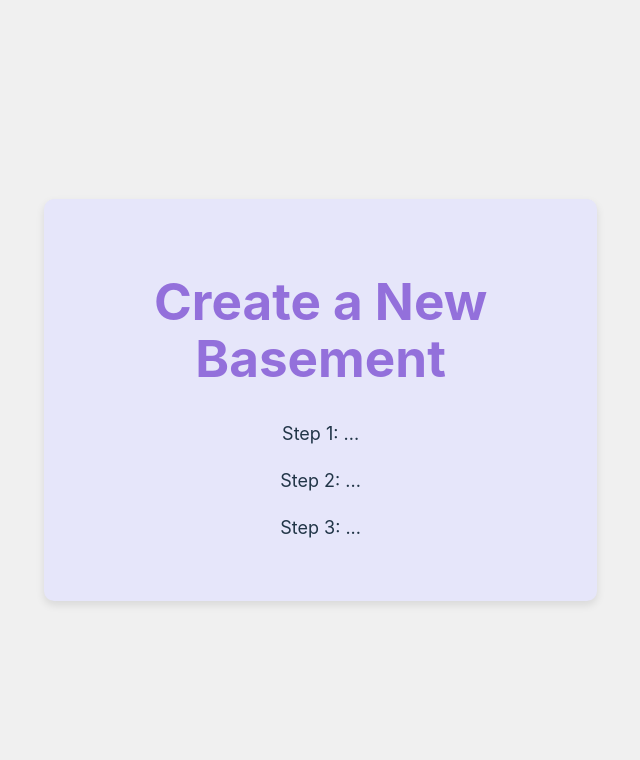
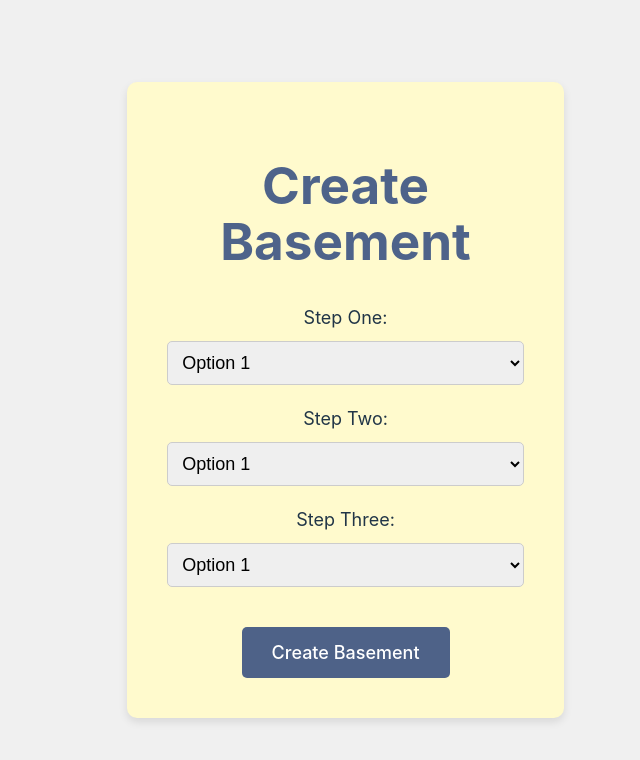
Before and after one commit to stump297/Basement-Bank-, a React (Vite) app in the folder client/: page /create in a window 1280 px wide. Shown: the top 760 px of the page, without its empty margins (258-898 px from the left). Built offline with nearby package versions, Linux system fonts and the light colour scheme.

Commit message:
updating react components and css,  adding ability to dynamicly display the basments as an ordered list

```diff
--- a/client/src/app/pages/Basement.jsx
+++ b/client/src/app/pages/Basement.jsx
@@ -1,17 +1,48 @@
-import React, { useState } from 'react';
+import React, { useState, useEffect } from 'react';
+import { useParams } from 'react-router-dom';
 import './css/Basement.css';
 
-function Basement1() {
-  const [value, setValue] = useState(10000000);
+
+
+
+function Basement() {
+  const { id } = useParams();
+  const [basement, setBasement] = useState(null);
+  const [loading, setLoading] = useState(true);
+  const [error, setError] = useState(null);
+
+  useEffect(() => {
+    // Fetch basement data based on the ID
+    const fetchBasement = async () => {
+      try {
+        const response = await fetch(`/api/basement/${id}`); //just here until the actual route is figured out
+        const data = await response.json();
+        setBasement(data);
+        setLoading(false);
+      } catch (err) {
+        setError(err.message);
+        setLoading(false);
+      }
+    };
+
+    fetchBasement();
+  }, [id]);
+
+  if (loading) return <p>Loading...</p>;
+  if (error) return <p>Error: {error}</p>;
 
   return (
-    <div className="basement1">
-      <h1>Basement 1</h1>
-      <div>Current Value: ${value.toLocaleString()}</div>
-      <button onClick={() => setValue(value + 5)}>Increase by $5</button>
-      <button onClick={() => setValue(value - 5)}>Decrease by $5</button>
+    <div className="basement-container">
+      <h2>{basement.name}</h2>
+      <p>Current Value: ${basement.value.toLocaleString()}</p>
+      <button onClick={() => setBasement({ ...basement, value: basement.value + 5 })}>
+        Increase by $5
+      </button>
+      <button onClick={() => setBasement({ ...basement, value: basement.value - 5 })}>
+        Decrease by $5
+      </button>
     </div>
   );
 }
 
-export default Basement1;
+export default Basement;
--- a/client/src/app/pages/CreateBasement.jsx
+++ b/client/src/app/pages/CreateBasement.jsx
@@ -1,15 +1,37 @@
 import React from "react";
 import './css/CreateBasement.css';
 
-function CreateBasement() {
+const CreateBasement = () => {
   return (
     <div className="create-basement">
-      <h1>Create a New Basement</h1>
-      <div>Step 1: ...</div>
-      <div>Step 2: ...</div>
-      <div>Step 3: ...</div>
+      <h1>Create Basement</h1>
+      <div>
+        <label htmlFor="step-one">Step One:</label>
+        <select id="step-one">
+          <option value="option1">Option 1</option>
+          <option value="option2">Option 2</option>
+          <option value="option3">Option 3</option>
+        </select>
+      </div>
+      <div>
+        <label htmlFor="step-two">Step Two:</label>
+        <select id="step-two">
+          <option value="option1">Option 1</option>
+          <option value="option2">Option 2</option>
+          <option value="option3">Option 3</option>
+        </select>
+      </div>
+      <div>
+        <label htmlFor="step-three">Step Three:</label>
+        <select id="step-three">
+          <option value="option1">Option 1</option>
+          <option value="option2">Option 2</option>
+          <option value="option3">Option 3</option>
+        </select>
+      </div>
+      <button className="create-button">Create Basement</button>
     </div>
   );
-}
+};
 
 export default CreateBasement;
--- a/client/src/app/pages/MyBasements.jsx
+++ b/client/src/app/pages/MyBasements.jsx
@@ -1,31 +1,43 @@
-import React from "react";
+import React, { useState, useEffect } from 'react';
 import { Link } from "react-router-dom";
 import './css/MyBasements.css';
 
 function MyBasements() {
+  const [basements, setBasements] = useState([]);
+  const [loading, setLoading] = useState(true);
+  const [error, setError] = useState(null);
+
+  useEffect(() => {
+    // Fetch basements data
+    const fetchBasements = async () => {
+      try {
+        const response = await fetch('/api/basements'); //just here until api is set up
+        const data = await response.json();
+        setBasements(data);
+        setLoading(false);
+      } catch (err) {
+        setError(err.message);
+        setLoading(false);
+      }
+    };
+
+    fetchBasements();
+  }, []);
+
+  if (loading) return <p>Loading...</p>;
+  if (error) return <p>Error: {error}</p>;
+
   return (
     <div className="my-basements">
       <h1>My Basements</h1>
-      <div>
-        <div>
-          Basement 1{" "}
-          <Link to="/basement1">
-            <button>View</button>
-          </Link>
-        </div>
-        <div>
-          Basement 2{" "}
-          <Link to="/basement2">
-            <button>View</button>
-          </Link>
-        </div>
-        <div>
-          Add New{" "}
-          <Link to="/create">
-            <button>View</button>
-          </Link>
-        </div>
-      </div>
+      <ol>
+        {basements.map((basement) => (
+          <li key={basement.id}>
+            {basement.name} <Link to={`/view-basement/${basement.id}`}><button>View</button></Link>
+          </li>
+        ))}
+      </ol>
+      <Link to="/create"><button>Add New Basement</button></Link>
     </div>
   );
 }
--- a/client/src/app/pages/UserForm.jsx
+++ b/client/src/app/pages/UserForm.jsx
@@ -13,9 +13,10 @@ function UserForm() {
       setMessage('All fields are required');
       return;
     }
-    // Here you would typically send the data to your server
+    //TODO: Replace this and send data to server side
     console.log({ name, email, password });
     setMessage('User created successfully!');
+
     // Clear the form
     setName('');
     setEmail('');
--- a/client/src/app/pages/css/CreateBasement.css
+++ b/client/src/app/pages/css/CreateBasement.css
@@ -8,7 +8,7 @@ body {
 }
 
 .create-basement {
-  background-color: #e6e6fa; /* Lavender */
+  background-color: #fffacd; /* LemonChiffon */
   width: 70%; /* Take up more of the page */
   max-width: 800px; /* Ensure it doesn't get too wide */
   padding: 40px;
@@ -18,10 +18,34 @@ body {
 }
 
 .create-basement h1 {
-  color: #9370db; /* MediumPurple */
+  color: #0d2b70ba;
 }
 
 .create-basement div {
   margin-bottom: 20px;
   font-size: large;
 }
+
+select {
+  width: 100%;
+  padding: 10px;
+  margin-top: 10px;
+  border-radius: 5px;
+  border: 1px solid #ccc;
+  font-size: large;
+}
+
+.create-button {
+  background-color:#0d2b70ba;
+  color: white;
+  padding: 15px 30px;
+  border: none;
+  border-radius: 5px;
+  font-size: large;
+  cursor: pointer;
+  margin-top: 20px;
+}
+
+.create-button:hover {
+  background-color: #42c131;
+}
--- a/client/src/app/pages/css/MyBasements.css
+++ b/client/src/app/pages/css/MyBasements.css
@@ -1,9 +1,11 @@
 .my-basements {
-  background-color: #f0f8ff; /* AliceBlue */
-  width: 70%; /* Take up more of the page */
+  background-color: #fffacd; /* LemonChiffon */
+  width: 200%; /* Take up more of the page */
   padding: 40px;
   border-radius: 10px;
-  margin: 50px auto; /* Center the container */
+  margin: 50px auto; /* This centers the container horizontally */
+  margin-left: -200px; /* Adjust this value to make the left margin smaller */
+  margin: right 200px;
   text-align: center;
 }
 
@@ -16,7 +18,7 @@
 }
 
 .my-basements button {
-  width: 60%; /* Adjust width to fit the larger container */
+  width: 50%; /* Adjust width to fit the larger container */
   background-color: #add8e6; /* light blue */
   border: none;
   border-radius: 5px;
--- a/client/src/app/pages/css/UserForm.css
+++ b/client/src/app/pages/css/UserForm.css
@@ -1,12 +1,16 @@
 .user-form-container {
-    background-color: #f9f9f9;
-    width: 50%;
-    padding: 20px;
-    border-radius: 10px;
-    margin: 50px auto;
-    text-align: center;
-    box-shadow: 0 0 10px rgba(0, 0, 0, 0.1);
-  }
+  background-color: #ecd666;
+  width: 50%; /* Adjust the width as needed */
+  padding: 20%;
+  border-radius: 10px;
+  margin: 200px auto; /* This centers the container horizontally */
+  margin-left: 50px; /* Adjust this value to make the left margin smaller */
+  margin-right: 300px;
+  text-align: center;
+  box-shadow: 0 0 10px rgba(0, 0, 0, 0.1);
+}
+
+
 
   .user-form-container h2 {
     color: #333;
@@ -38,7 +42,7 @@
   button {
     padding: 10px 20px;
     background-color: #4CAF50;
-    color: white;
+    color: rgb(3, 5, 32);
     border: none;
     border-radius: 5px;
     cursor: pointer;
```
